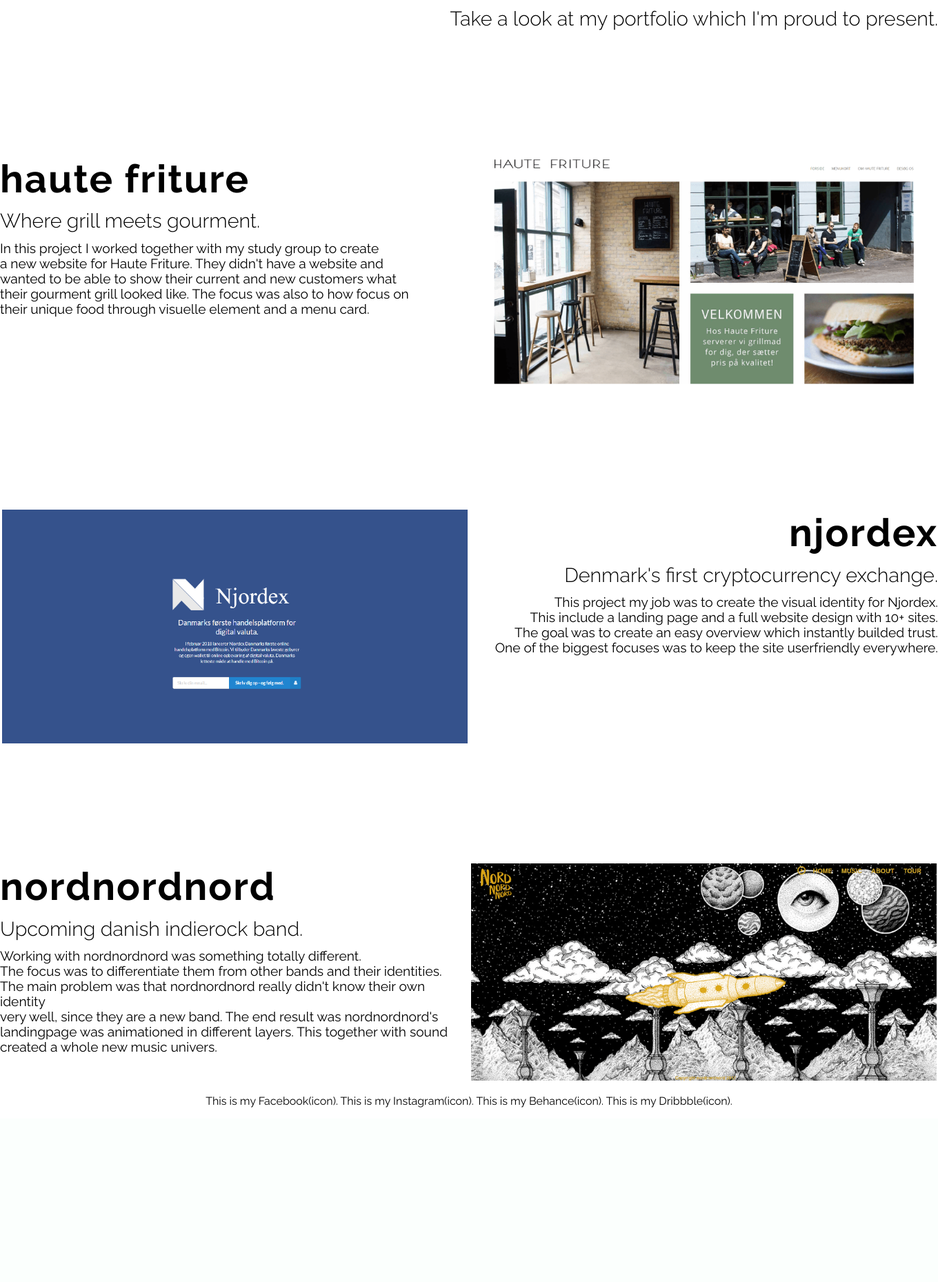
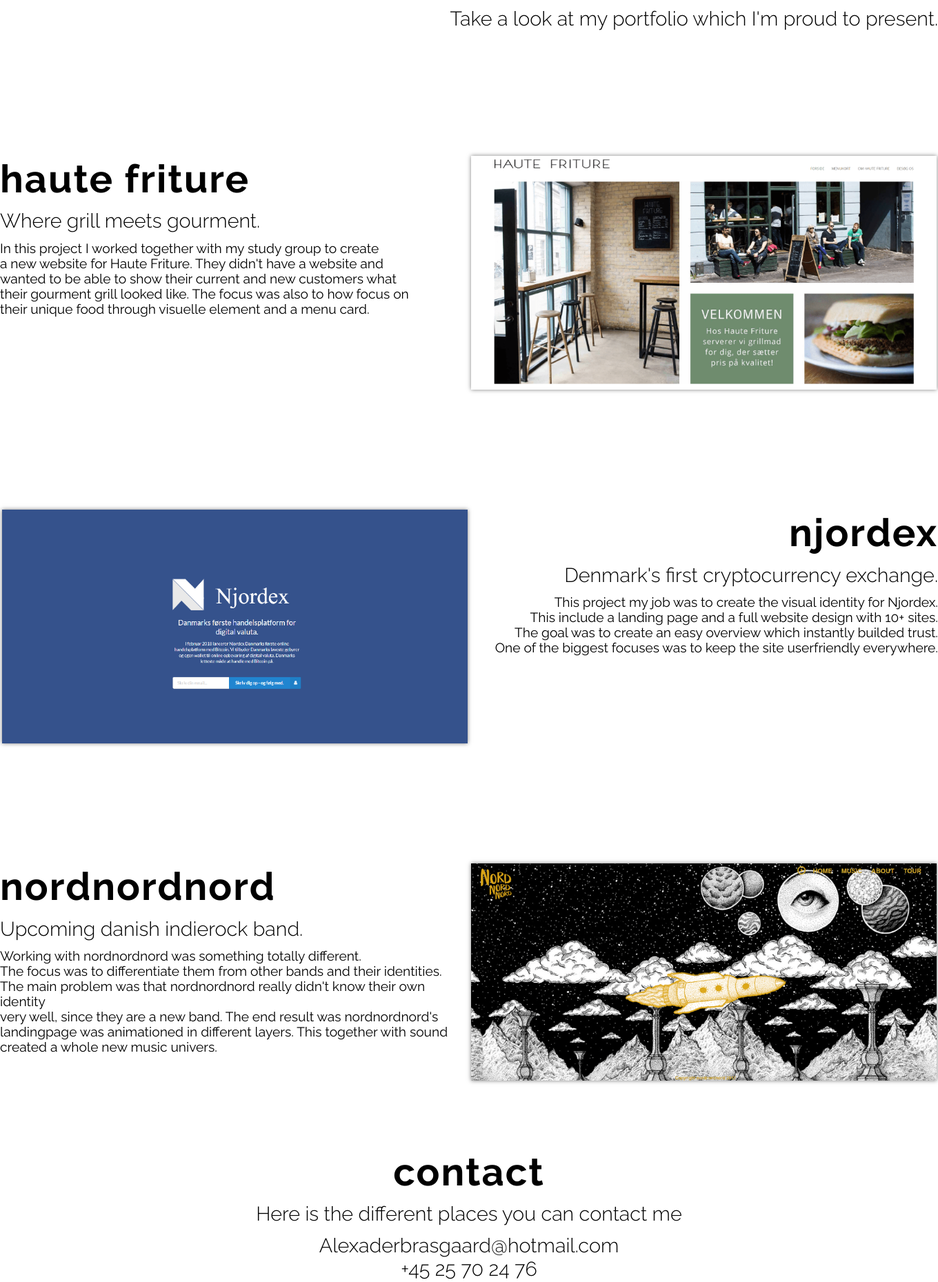
Before and after one commit to Brasgaard/portfolio, a PHP site: page / in a window 1360 px wide. Shown: the part 1945-3804 px from the top of the page at 69% size. Before the commit the page ends 3551 px from the top, so only its background shows below. Run offline with PHP 8.4, Linux system fonts and the light colour scheme.

Commit message:
Shadow and styling
Title

```diff
--- a/css/style.css
+++ b/css/style.css
@@ -4,6 +4,7 @@ body, html {
 	width: 100%;
 	font-family: 'Raleway', sans-serif;
 }
+
 
 .commenTxt {
 	font-family: 'Raleway', sans-serif;
@@ -147,6 +148,7 @@ body, html {
 
 .portfolioPhoto {
 	width: 675px;
+	box-shadow: 0px 0px 6px 0px rgba(0,0,0,0.5);
 }
 
 #hautefriture, #hautefritureTxt {
@@ -211,6 +213,33 @@ body, html {
 	margin-top: 25%;
 }
 
+.contactTitle {
+	font-family: 'Raleway', sans-serif;
+	font-size: 3.5em;
+	font-weight: 800;
+	letter-spacing: 2px;
+	margin-top: 0.1em;
+	margin-bottom: 0.1em;
+	text-align: center;
+}
+
+.contactTxt {
+	font-family: 'Raleway', sans-serif;
+	font-size: 1.8em;
+	font-weight: 300;
+	margin-top: 0.4em;
+	margin-bottom: 0.4em;
+	text-align: center;
+}
+
+#contactMe {
+	margin-top: 7%;
+}
+
+#contactMe, .commenTxt {
+	text-align: center;
+}
+
 /* CSS Grid S */
 
 .item1 { grid-area: text; }
@@ -222,6 +251,7 @@ body, html {
 .item7 { grid-area: port2image }
 .item8 { grid-area: port3image }
 .item9 { grid-area: port3text }
+.item10 { grid-area: contact; }
 
 
 .grid-container {
@@ -231,9 +261,9 @@ body, html {
   'portfolio portfolio'
   'port1image port1text'
   'port2text port2image'
-  'port3image port3text';
-  /*
-    grid-gap: 10px;
+  'port3image port3text'
+  'contact contact';
+  /*grid-gap: 10px;
   background-color: #2196F3;
   padding: 10px; */
 }
--- a/index.php
+++ b/index.php
@@ -58,31 +58,6 @@
 			</div>
 		</section>
 
-
-<!-- About me start
-		<div class="container-lg">
-			<section id="aboutMe">
-				<h1 class="aboutTitle">about me</h1>
-				<p class="aboutTxt">I'm a front-end developer student <br> based in Aarhus, Denmark.</p>
-				<p class="commenTxt">I'm interested in all kinds of visual communication<br> but my major focus is on web development. I love creating stunning<br> functional and unique websites. Which brings great value<br> and a huge smile on the customers lips.</p>
-				<p class="commenTxt">In my spare time I really enjoy hanging out with friends<br> and do something fun or exciting. And obviously sitting<br> in front of my computer with music in my ears.</p>
-				<p class="commenTxt">I have always loved to explore and try out new things.<br>Being spontaneous is a big part of me. If i see a great opportunity<br> to try something out, count me in! It's important to me to keep<br> growing on a personal level together with my professional career.</p>
-			</section>
-
-			<section id="aboutMePhoto">
-				<img id="myPhoto" src="images/alex.png" alt="Alexander Brasgaard" title="Alexander Brasgaard">
-			</section>
-		</div>
-
-Portfolio start
-		<section id="portfolioMe">
-			<div class="container-lg">
-				<h1 class="frontTitle">portfolioMe</h1>
-			</div>
-		</section>
-	</main>
-</div>
--->
 <div class="container-lg">
 	<div class="grid-container">
 	  <div class="item1">
@@ -151,14 +126,21 @@ Portfolio start
 	  </div>
 	</div>
 </div>
+
+<div class="item10">
+	<section id="contactMe">
+		<h1 class="contactTitle">contact</h1>
+		<p class="contactTxt">Here is the different places you can contact me</p>
+		<p class="contactTxt">Alexaderbrasgaard@hotmail.com <br>+45 25 70 24 76</p>
+	</section>
+</div>
+
 <!-- Footer start -->
 <footer class="globalFooter">
 	<section id="footerSoMe">
-		<p class="footerTxt"> This is my Facebook(icon). This is my Instagram(icon). This is my Behance(icon). This is my Dribbble(icon).</p>
+		<p class="footerTxt"> This is my footer. This is my footer. This is my footer. This is my footer.</p>
 	</section>
 </footer>
-
-
 
 <!-- Scripts -->
 <script src="js/scripts.js"></script>
```
